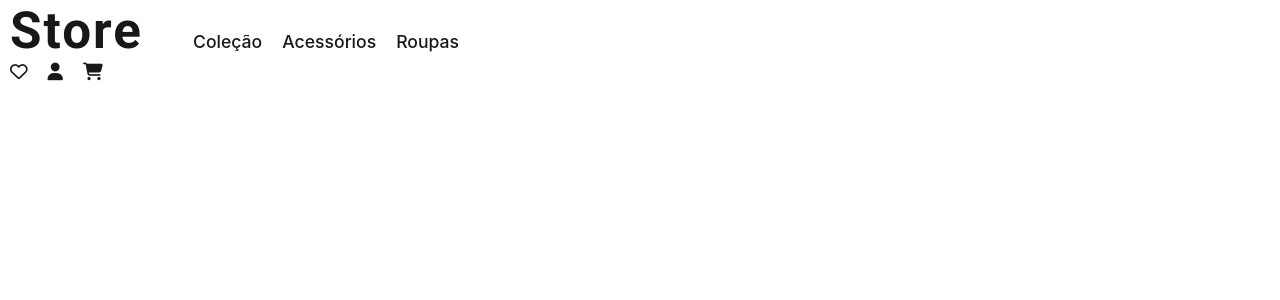
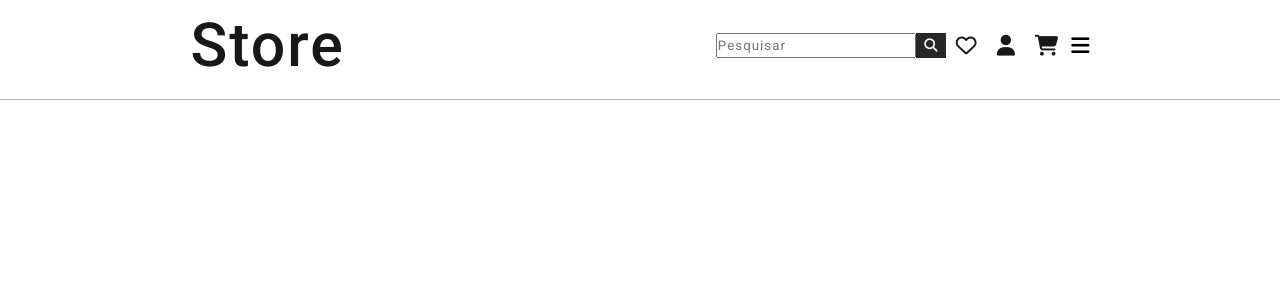
Before and after one commit to krigerofc/Ecommerce-Roupas, a React (Create React App) app in the folder frontend/: page / in a window 1280 px wide. Shown: the top 300 px of the page. Built offline with nearby package versions, Linux system fonts and the light colour scheme.

Commit message:
Novo header e menu de categorias

```diff
--- a/frontend/src/components/Header/Header.module.css
+++ b/frontend/src/components/Header/Header.module.css
@@ -1,29 +1,144 @@
 @import url('https://fonts.googleapis.com/css2?family=Roboto:ital,wght@0,100;0,300;0,400;0,500;0,700;0,900;1,100;1,300;1,400;1,500;1,700;1,900&display=swap');
 
-.header #Nav-Header{
+*{
+    padding: 0px;
+    margin: 0px;
+    box-sizing: border-box;
+}
+
+
+button:hover{
+    cursor: pointer;
+}
+
+.header_container{
+    width: 100%;
     height: 100px;
-    border-bottom: 2px solid black;
+    border-bottom: 1px solid rgb(185, 184, 184);
+    box-sizing: border-box;
+    font-family: "Roboto", sans-serif;
+    background-color: white;
+    position: fixed;
+}
+
+.header{
     display: flex;
     justify-content: space-around;
+    align-items: center;
     padding: 10px;
-    box-sizing: border-box;
-    align-items: center;
+}
+
+.header div span{
+    letter-spacing: 2px;
     font-family: "Roboto", sans-serif;
-    background-color: whitesmoke;
+    font-size: 3.8rem;
+    font-weight: 500;
+    margin-right: 10px;
 }
 
 .header a{
     text-decoration: none;
+    color: #181818;
+}
+
+.header nav a{
     margin: 10px;
-    color: #181818;
     font-weight: 500;
     font-size: 1.1rem;
 }
 
-.header span{
+.header nav{
+    display: flex;
+    align-items: center;
+}
+
+.header nav a i{
+    font-size: 1.3rem;
+}
+
+.bottom{
+    margin-left: 3px;
+    background: none;
+    border: none;
+    font-size: 1.3rem;
+}
+
+@keyframes slideInFromRight {
+    from {
+      transform: translateX(100%);
+    }
+    to {
+      transform: translateX(0);
+    }
+  }
+
+  @keyframes slideOutToRight {
+    from {
+      transform: translateX(0);
+    }
+    to {
+      transform: translateX(100%);
+    }
+  }
+
+.mobile{
+    animation: slideInFromRight 0.9s forwards;
+    display: '';
+    position: absolute;
+    right: 0;
+    top: 0;
+    float: right;
+    width: 500px;
+    height: 100vh;
+    background-color: whitesmoke;
+    box-sizing: border-box;
+    border-left: 1px solid black;
+}
+
+.mobile-fechando {
+    animation: slideOutToRight 0.5s forwards;
+  }
+
+
+.mobile_header{
+    display: flex;
+    align-items: center;
+    padding: 15px;
+    justify-content: center;
+}
+
+.mobile_header button{
+    display: flex;
+    align-items: center;
+    background: none;
+    border: none;
+    font-size: 1.2rem;
+}
+
+.mobile_header h2{
+    font-size: 1.1rem;
+    font-family: "Roboto", sans-serif;
+}
+
+.mobile li{
+    text-decoration: none;
+    padding: 15px;
+    border-bottom: 1px solid rgb(185, 184, 184);;
+    border-top: 1px solid rgb(185, 184, 184);
+    list-style: none;
+}
+
+.mobile a{
+    font-family: "Roboto", sans-serif;
     letter-spacing: 2px;
+    font-size: 1.2rem;
+    padding: 15px;
+    text-decoration: none;
+    color: #181818;
+}
+
+.mobile_header a{
+    font-size: 1.1rem;
     font-family: "Roboto", sans-serif;
-    font-size: 3.2rem;
-    font-weight: 700;
-    margin-right: 30px;
+    text-decoration: underline;
 }
--- a/frontend/src/components/Header/index.js
+++ b/frontend/src/components/Header/index.js
@@ -1,22 +1,65 @@
 import { Link } from 'react-router-dom';
 import styles from './Header.module.css'
+import Search from '../Search';
+import { useState } from 'react';
 
 function Header(){
+
+    const [showdiv, setshow] = useState('none');
+
+    const toggle = () => {
+        if (showdiv === 'none'){
+            setshow('')
+        } else if (showdiv === ''){
+            setshow('none')
+        }
+    };
+
     return(
-        <header className={styles.header}>
+        <header className={styles.header_container}>
+            <div className={styles.header}>
                 <div>
                     <Link to='/'>
                         <span>Store</span>
                     </Link>
-                <Link to='/'>Coleção</Link>
-                <Link to='/'>Acessórios</Link>
-                <Link to='/'>Roupas</Link>
                 </div>
                 <nav>
+                    <Search/>
                     <Link to='/'><i class="fa-regular fa-heart"></i></Link>
                     <Link to='/'><i class="fa-solid fa-user"></i></Link>
                     <Link to='/'><i class="fa-solid fa-cart-shopping"></i></Link>
+                    <button
+                    type='button'
+                    onClick={toggle}
+                    className={styles.bottom}>
+                        <i class="fa-solid fa-bars"></i>
+                    </button>
                 </nav>
+            </div>
+
+            <div
+            className={styles.mobile}
+            style={{display:showdiv}}>
+                <div className={styles.mobile_header}>
+                    <i class="fa-solid fa-user"></i>
+                    <h2>
+                        <Link to='/'>Iniciar sessão</Link>
+                        ou
+                        <Link to='/'>Criar uma conta</Link>
+                    </h2>
+                    <button
+                    type='button'
+                    onClick={toggle}>
+                        <i class="fa-solid fa-xmark"></i>
+                    </button>
+                </div>
+                <ul>
+                    <li><Link to='/'>Coleção</Link></li>
+                    <li><Link to='/'>Acessórios</Link></li>
+                    <li><Link to='/'>Roupas Masculinas</Link></li>
+                    <li><Link to='/'>Roupas Femininas</Link></li>
+                </ul>
+            </div>
         </header>
     );
 }
--- /dev/null
+++ b/frontend/src/components/Search/Search.module.css
@@ -0,0 +1,28 @@
+@import url('https://fonts.googleapis.com/css2?family=Roboto:ital,wght@0,100;0,300;0,400;0,500;0,700;0,900;1,100;1,300;1,400;1,500;1,700;1,900&display=swap');
+
+
+.search{
+    box-sizing: border-box;
+    display: flex;
+    align-items: center;
+}
+
+.search input{
+    display: flex;
+    width: 200px;
+    height: 25px;
+    font-family: "Roboto", sans-serif;
+    letter-spacing: 1px;
+}
+
+.search button{
+    height: 25px;
+    width: 30px;
+    background-color: rgb(39, 39, 39);
+    box-shadow: none;
+    border: 0px solid black;
+}
+
+.search i{
+    color: white;
+}
--- /dev/null
+++ b/frontend/src/components/Search/index.js
@@ -0,0 +1,21 @@
+import { useState } from 'react';
+import styles from './Search.module.css'
+
+function Search(){
+
+    const [searchtext, setsearch] = useState('')
+    return(
+        <section className={styles.search}>
+            <input
+            type='search'
+            placeholder='Pesquisar'
+            value={searchtext}
+            onChange={(event) => setsearch(event.target.value)}/>
+            <button>
+                <i class="fa-solid fa-magnifying-glass"></i>
+            </button>
+        </section>
+    );
+}
+
+export default Search;
```
Also changed, not shown: frontend/public/index.html (+0 -13 lines), 2 other files (tests, documents, lock files or other folders). Lines whose indentation alone changed are shown as unchanged.
